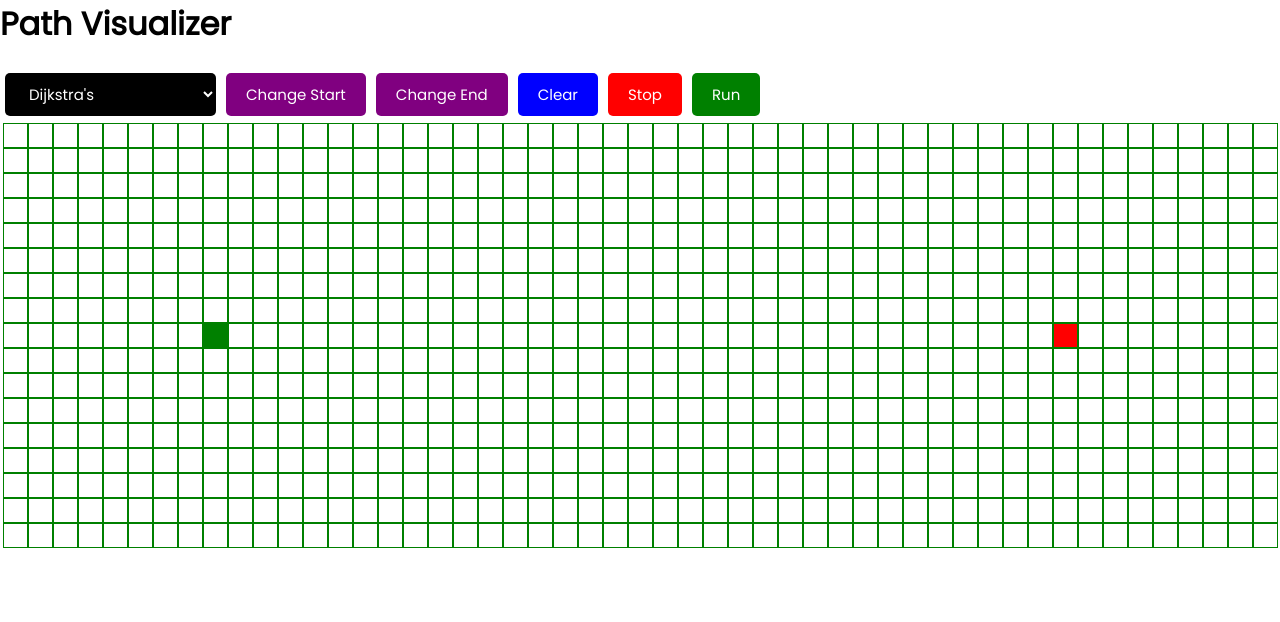
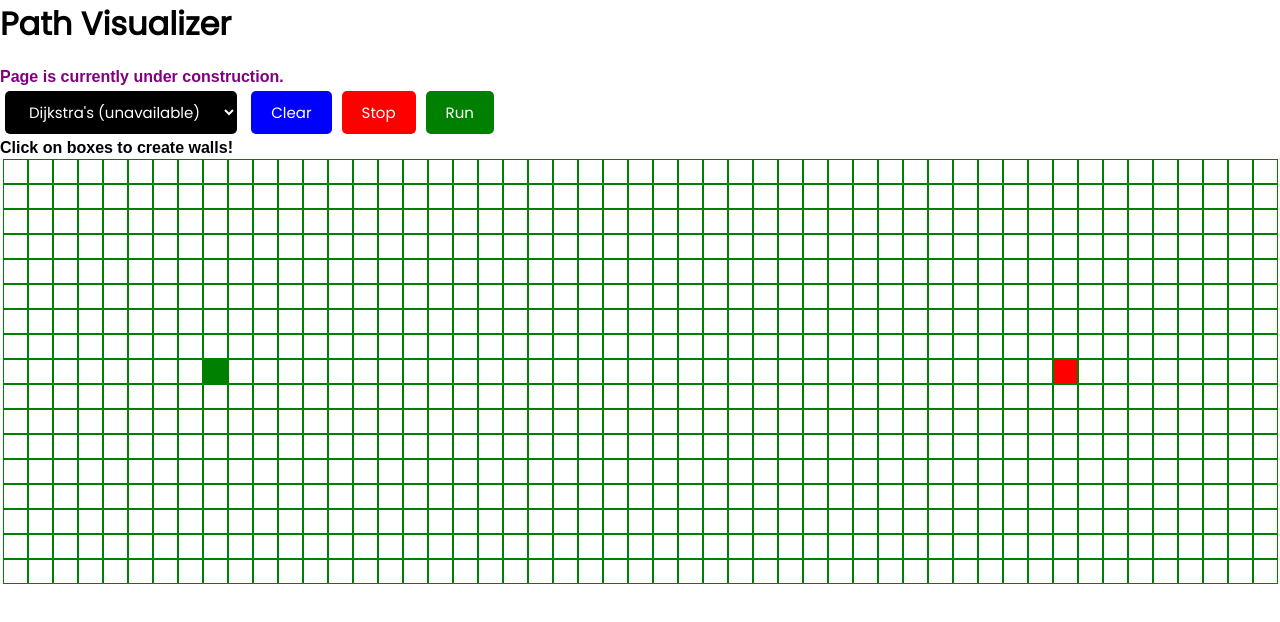
Before and after one commit to AllenCaoo/Pathfind-Visualizer, a React (Create React App) app: page / in a window 1280 px wide. Shown: the top 622 px of the page. Built offline with nearby package versions, Linux system fonts and the light colour scheme.

Commit message:
readying app for deployment

```diff
--- a/src/App.js
+++ b/src/App.js
@@ -2,6 +2,7 @@ import Header from './components/Header';
 import Settings from './components/Settings';
 import Board from './components/Board';
 import {DFS, BFS, Dijkstras, A_star} from './Algorithms';
+import SubHeader from './components/SubHeader';
 
 function App() {
 
@@ -15,7 +16,9 @@ function App() {
   return ( // Has to return SINGLE element
     <div className="App">
       <Header/>
+      <SubHeader text="Page is currently under construction." color="purple"/>
       <Settings nameToAlgs={nameToAlgs} />
+      <SubHeader text="Click on boxes to create walls!" color="black" />
       <Board/>
     </div>
   );
--- a/src/components/AlgorithmSelect.js
+++ b/src/components/AlgorithmSelect.js
@@ -6,8 +6,8 @@ const AlgorithmSelect = ( { color, onChange } ) => {
     return (
         <select className='slct' id='algorithms' style={{backgroundColor: color}}
             onChange={(evt) => onChange(evt.target.value)} >
-            <option value="DI">Dijkstra's</option>
-            <option value="A*">A*</option>
+            <option value="DI">Dijkstra's (unavailable)</option>
+            <option value="A*">A* (unavailable)</option>
             <option value="DFS">Depth First Search</option>
             <option value="BFS">Breadth First Search</option>
         </select>
--- a/src/components/Settings.js
+++ b/src/components/Settings.js
@@ -41,8 +41,8 @@ const Settings = ({nameToAlgs}) => {
     return (
         <div>
             <AlgorithmSelect onChange={changeSelectedAlg} />
-            <Button color='purple' text="Change Start"/>
-            <Button color='purple' text="Change End"/>
+            {/* <Button color='purple' text="Change Start"/>
+            <Button color='purple' text="Change End"/> */}  {/* To be deployed later*/}
             <Button color='blue' text="Clear" onClick={clear} />
             <Button color='red' text="Stop"/>
             <Button color='green' text="Run" onClick={() => {
--- /dev/null
+++ b/src/components/SubHeader.js
@@ -0,0 +1,16 @@
+import React from 'react'
+
+const SubHeader = ({ text, color }) => {
+    return (
+        <header className="subheader" style={{color: color}}>
+            <h4>{text}</h4>
+        </header>
+    )
+}
+
+SubHeader.defaultProps = {
+    color: 'black',
+    text: ''
+}
+
+export default SubHeader;
--- a/src/index.css
+++ b/src/index.css
@@ -25,6 +25,10 @@ body {
   justify-content: space-between;
   align-items: center;
   margin-bottom: 20px;
+}
+
+.subheader {
+  font-family: 'Merriweather', sans-serif;
 }
 
 .btn {
```
